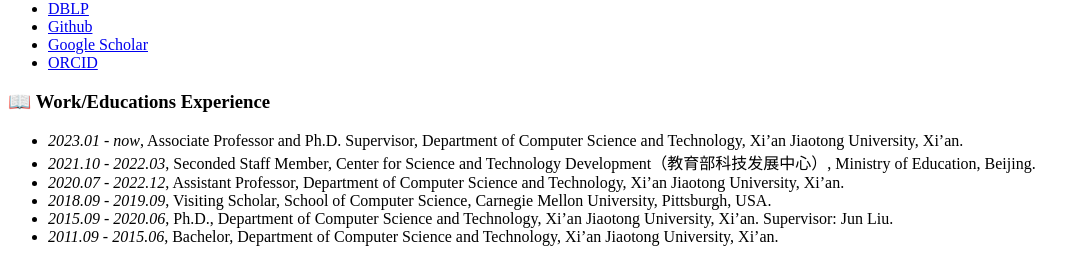
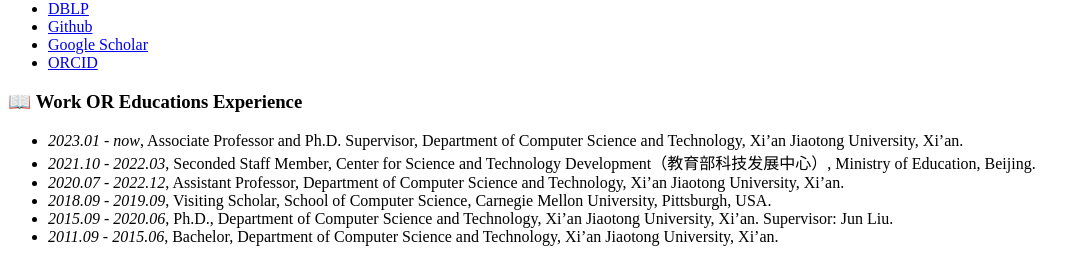
Before and after one commit to zhang-lingling/zhang-lingling.github.io, a Jekyll site: the page built from _pages/includes/educations.md, in a window 1280 px wide. Shown: the part 674-933 px from the top of the page, without its empty margins (0-1087 px from the left). Built offline with Jekyll 4.4.1, drawn with Linux system fonts in a browser that asks for light colours; our own code applies the rules of GitHub Pages for plain Markdown files.

```diff
--- a/_pages/includes/educations.md
+++ b/_pages/includes/educations.md
@@ -1,4 +1,4 @@
-# 📖 Work/Educations Experience
+# 📖 Work OR Educations Experience
 - *2023.01 - now*, Associate Professor and Ph.D. Supervisor, Department of Computer Science and Technology, Xi’an Jiaotong University, Xi’an.
 - *2021.10 - 2022.03*, Seconded Staff Member, Center for Science and Technology Development（教育部科技发展中心）, Ministry of Education, Beijing.
 - *2020.07 - 2022.12*, Assistant Professor, Department of Computer Science and Technology, Xi’an Jiaotong University, Xi’an.
```
